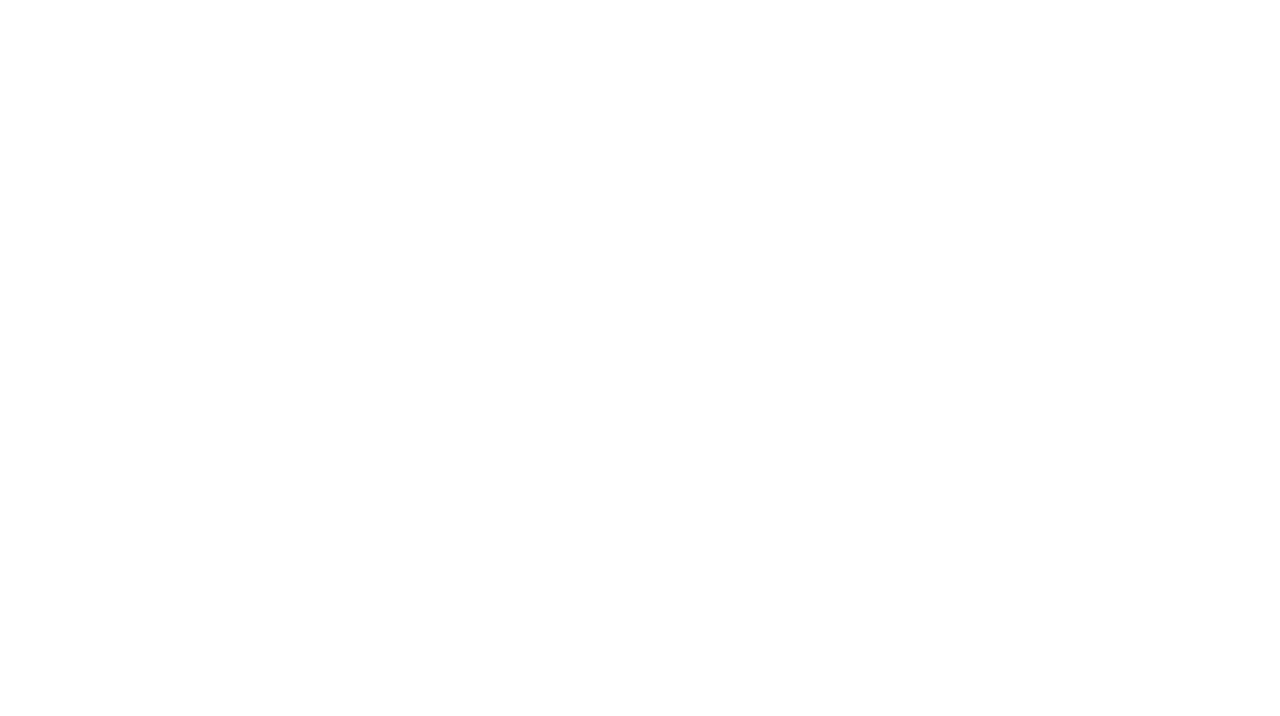
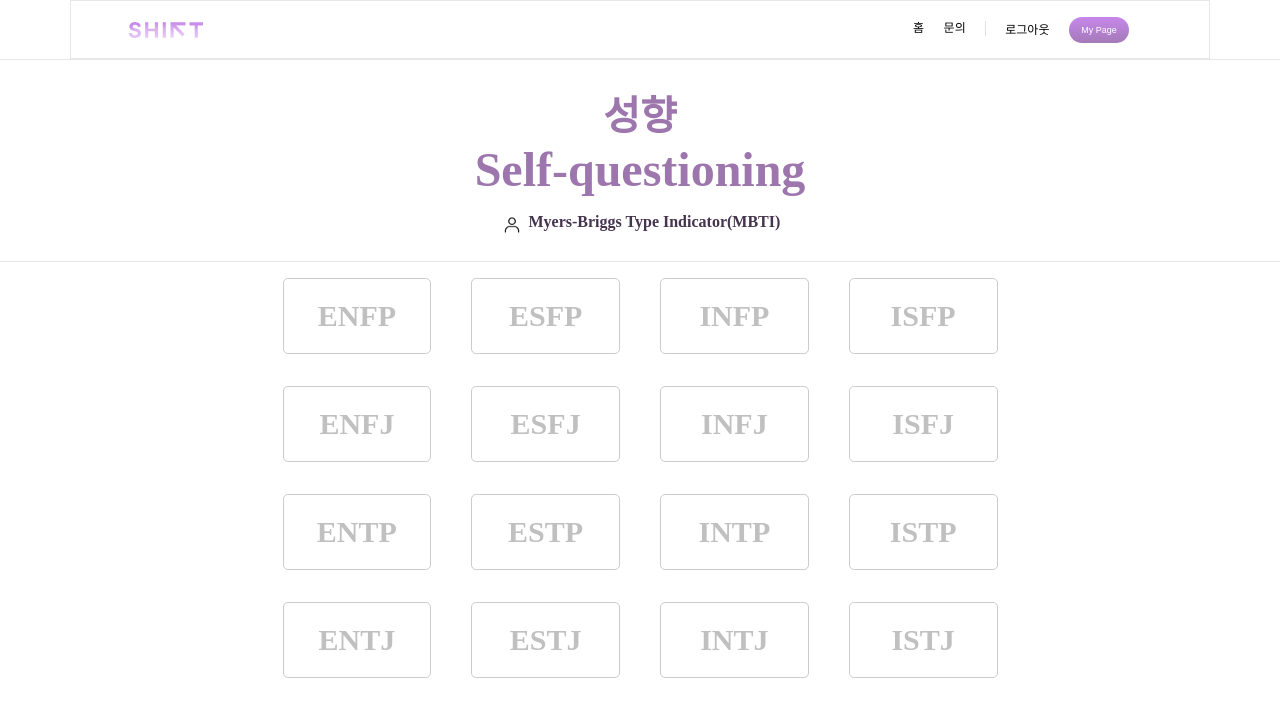
Before and after one commit to HEBA-Hanyang-Univ/shift, a React (Create React App) app in the folder react/: page /sq-mbti in a window 1280 px wide. Before the commit this address had no page. Shown: the top 716 px of the page. Built offline with nearby package versions, Linux system fonts and the light colour scheme.

Commit message:
add sq-mbti page

```diff
--- a/react/src/App.js
+++ b/react/src/App.js
@@ -4,6 +4,7 @@ import { BrowserRouter as Router, Routes, Route } from 'react-router-dom';
 
 import { StartHomepage } from 'pages/StartHomepage';
 import SQInterest from 'pages/SQInterest';
+import SQMbti from 'pages/SQMbti';
 
 function App() {
   const ScrollToTop = () => {
@@ -23,6 +24,7 @@ function App() {
           <Routes>
             <Route path="/sh" element={< StartHomepage />} />
 	          <Route path="/sq-interest" element={<SQInterest />} />
+            <Route path="/sq-mbti" element={<SQMbti />} />
           </Routes>
       </Router>
     </div>
--- /dev/null
+++ b/react/src/pages/SQMbti.js
@@ -0,0 +1,99 @@
+import React, { useState, useEffect, useRef } from "react";
+import PageTitle from "components/PageTitle";
+import PageSubTitleIcon from "assets/images/portrait.png"; // TODO : change icon. this is a temporary.
+import { Header } from "components/Header";
+
+const SQMbti = () => {
+
+  const mbtis = [
+    'ENFP', 'ESFP', 'INFP', 'ISFP',
+    'ENFJ', 'ESFJ', 'INFJ', 'ISFJ',
+    'ENTP', 'ESTP', 'INTP', 'ISTP',
+    'ENTJ', 'ESTJ', 'INTJ', 'ISTJ'
+  ];
+  const [isMouseOver, setIsMouseOver] = useState(Array.from({length:16}, (i) => false));
+  const [isActive, setIsActive] = useState(Array.from({length:16}, (i) => false));
+
+  const onMouseEnter = (event, i) => {
+    event.preventDefault();
+    event.stopPropagation();
+    let newIsMouseOver = [...isMouseOver];
+    newIsMouseOver[i] = true;
+    setIsMouseOver(newIsMouseOver);
+  };
+
+  const onMouseLeave = (event, i) => {
+    event.preventDefault();
+    event.stopPropagation();
+    let newIsMouseOver = [...isMouseOver];
+    newIsMouseOver[i] = false;
+    setIsMouseOver(newIsMouseOver);
+  };
+
+  const onClick = (event, i) => {
+    event.preventDefault();
+    event.stopPropagation();
+    if (isMouseOver[i]) {
+      let activeCount = 0;
+      isActive.map((item) => activeCount += item);
+      if (activeCount >= 2 && !isActive[i]) {
+        alert('already 2 buttons are active!');
+        return;
+      }
+      let newIsActive = [...isActive];
+      newIsActive[i] = !newIsActive[i];
+      setIsActive(newIsActive);
+    }
+  };
+
+  const buttonStyle = { display:'flex', width: '100%', height: '100%', backgroundColor: '#FFF', border: '1px solid #CCC', borderRadius: '0.3125rem', justifyContent:'center', alignItems:'center', };
+  const hoverButtonStyle = {...buttonStyle, border: '4px solid #9C6DA9', };
+  const buttonActiveStyle = { ...buttonStyle, backgroundColor:'#9C6DA9', };
+
+  const pStyle = { color: '#C0C0C0', textAlign: 'center', fontFamily: 'Wanted Sans',
+                  fontSize: '1.875rem', fontStyle: 'normal', fontWeight: '600', lineHeight: 'normal', };
+
+  const pActiveStyle = { ...pStyle, color:'#FFF', };
+
+  return (
+    <div className="sq-mbti">
+      <Header/>
+      <PageTitle korean="성향" english="Self-questioning" subIcon={PageSubTitleIcon} subTitle="Myers-Briggs Type Indicator(MBTI)"/>
+      <div className="SD-content" style={{ marginTop:'0', display:'flex', justifyContent:'center',}}>
+        <div className="mbti-box" style={{width: '44.6875rem', height: '25rem', display: 'grid', gridTemplateColumns: 'repeat(4, 1fr)',
+        gridTemplateRows: 'repeat(4, 1fr)', gap: '2.0rem 2.5rem', }}>
+          {mbtis.map((item, i) => {
+            return (
+              <span key={i} style={isActive[i] ? buttonActiveStyle
+                                  : isMouseOver[i] ? hoverButtonStyle
+                                  : buttonStyle} className={"mbti-"+item}
+              onMouseLeave={(event) => onMouseLeave(event, i)} onMouseEnter={(event) => onMouseEnter(event, i)} onClick={(event) => onClick(event, i)}
+              >
+                <p style={isActive[i] ? pActiveStyle : pStyle}>{item}</p>
+              </span>
+            );
+          })}
+          {/*<button ref={isMouseOver[0]} type="button" style={buttonStyle} className="mbti mbti-ENFP"><p style={pStyle}>ENFP</p></button>*/}
+          {/*<button ref={isMouseOver[1]} type="button" style={buttonStyle} className="mbti mbti-ESFP"><p style={pStyle}>ESFP</p></button>*/}
+          {/*<button ref={isMouseOver[2]} type="button" style={buttonStyle} className="mbti mbti-INFP"><p style={pStyle}>INFP</p></button>*/}
+          {/*<button ref={isMouseOver[3]} type="button" style={buttonStyle} className="mbti mbti-ISFP"><p style={pStyle}>ISFP</p></button>*/}
+          {/*<button ref={isMouseOver[4]} type="button" style={buttonStyle} className="mbti mbti-ENFJ"><p style={pStyle}>ENFJ</p></button>*/}
+          {/*<button ref={isMouseOver[5]} type="button" style={buttonStyle} className="mbti mbti-ESFJ"><p style={pStyle}>ESFJ</p></button>*/}
+          {/*<button ref={isMouseOver[6]} type="button" style={buttonStyle} className="mbti mbti-INFJ"><p style={pStyle}>INFJ</p></button>*/}
+          {/*<button ref={isMouseOver[7]} type="button" style={buttonStyle} className="mbti mbti-ISFJ"><p style={pStyle}>ISFJ</p></button>*/}
+          {/*<button ref={isMouseOver[8]} type="button" style={buttonStyle} className="mbti mbti-ENTP"><p style={pStyle}>ENTP</p></button>*/}
+          {/*<button ref={isMouseOver[9]} type="button" style={buttonStyle} className="mbti mbti-ESTP"><p style={pStyle}>ESTP</p></button>*/}
+          {/*<button ref={isMouseOver[10]} type="button" style={buttonStyle} className="mbti mbti-INTP"><p style={pStyle}>INTP</p></button>*/}
+          {/*<button ref={isMouseOver[11]} type="button" style={buttonStyle} className="mbti mbti-ISTP"><p style={pStyle}>ISTP</p></button>*/}
+          {/*<button ref={isMouseOver[12]} type="button" style={buttonStyle} className="mbti mbti-ENTJ"><p style={pStyle}>ENTJ</p></button>*/}
+          {/*<button ref={isMouseOver[13]} type="button" style={buttonStyle} className="mbti mbti-ESTJ"><p style={pStyle}>ESTJ</p></button>*/}
+          {/*<button ref={isMouseOver[14]} type="button" style={buttonStyle} className="mbti mbti-INTJ"><p style={pStyle}>INTJ</p></button>*/}
+          {/*<button ref={isMouseOver[15]} type="button" style={buttonStyle} className="mbti mbti-ISTJ"><p style={pStyle}>ISTJ</p></button>*/}
+        </div>
+    </div>
+
+    </div>
+  );
+}
+
+export default SQMbti;
```
